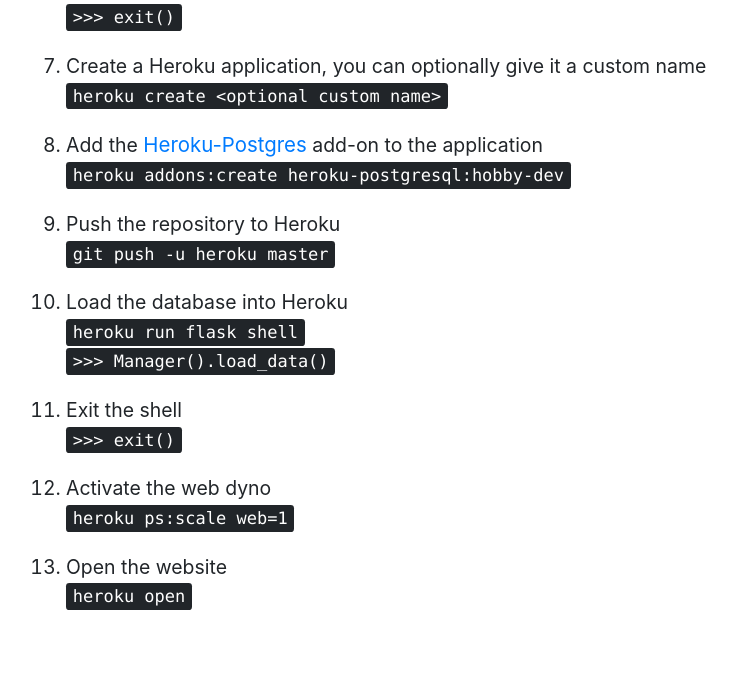
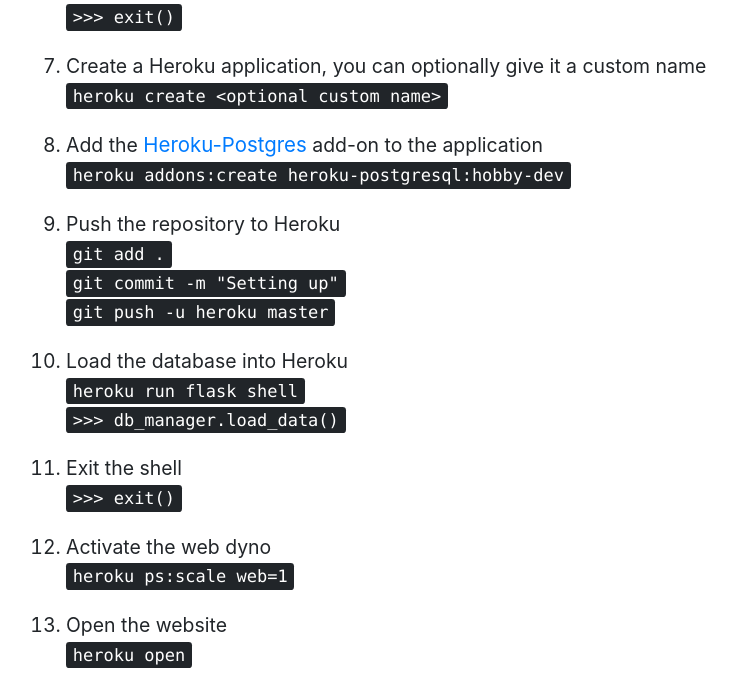
Before and after one commit to woojiahao/pds-analysis, a Flask app: page /setup in a window 1280 px wide. Shown: the part 1813-2486 px from the top of the page, without its empty margins (19-756 px from the left). Before the commit the page ends 2423 px from the top, so only its background shows below. Run offline with Flask 2, Linux system fonts and the light colour scheme; some libraries are stand-ins or nearby versions.

Commit message:
updated guides

```diff
--- a/app/templates/setup.html
+++ b/app/templates/setup.html
@@ -122,6 +122,10 @@
 		<li>
 			Push the repository to Heroku
 			<br>
+			<kbd>git add .</kbd>
+			<br>
+			<kbd>git commit -m "Setting up"</kbd>
+			<br>
 			<kbd>git push -u heroku master</kbd>
 		</li>
 		<li>
@@ -129,7 +133,7 @@
 			<br>
 			<kbd>heroku run flask shell</kbd>
 			<br>
-			<kbd>&gt;&gt;&gt; Manager().load_data()</kbd>
+			<kbd>&gt;&gt;&gt; db_manager.load_data()</kbd>
 		</li>
 		<li>
 			Exit the shell
```
Also changed, not shown: README.md.
